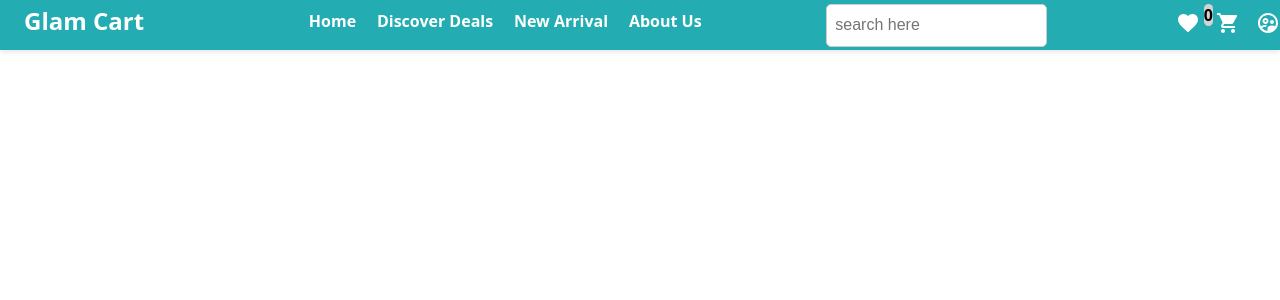
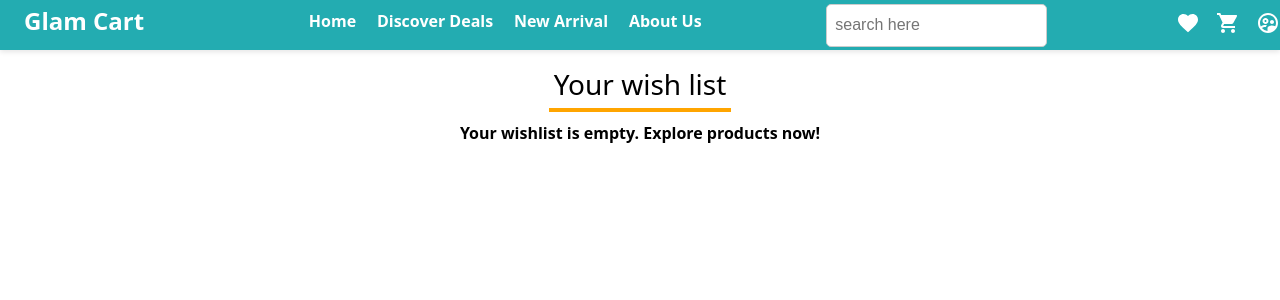
Before and after one commit to akashjadhav09/GlamCart, a React (Vite) app: page /liked-product-page in a window 1280 px wide. Shown: the top 300 px of the page. Built offline with nearby package versions, Linux system fonts and the light colour scheme.

Commit message:
Logic part done.

```diff
--- a/src/navigation/NavigationMenu/Navbar.jsx
+++ b/src/navigation/NavigationMenu/Navbar.jsx
@@ -8,7 +8,7 @@ import './css/NavbarCss.css'
 
 export default function Navbar() {
   const navigate = useNavigate();
-  const { likedProducts } = useContext(ProductContext);
+  const { likedProducts, cartProducts } = useContext(ProductContext);
 
   function openFavProductList(){
     navigate('/liked-product-page')
@@ -52,13 +52,23 @@ export default function Navbar() {
        </div>
 
       <div className="cart-and-profile-icon-wrapper">
-        <div className="cart-icon-wrapper favourite-icon-wrapper">
-        <MdFavorite  className="search-icon" onClick={()=>openFavProductList()}/>
-        <span className="fav-count-label">{likedProducts.length ? likedProducts.length : 0}</span>
+        <div className="cart-icon-wrapper favourite-icon-wrapper" onClick={() => openFavProductList()}>
+          <MdFavorite className="search-icon" />
+          {likedProducts.length ? (
+            <span className="fav-count-label">
+              {likedProducts.length > 0 ? likedProducts.length : 0}
+            </span>
+          ) :null}
         </div>
 
-        <div className="cart-icon-wrapper">
-        <MdShoppingCart className="search-icon" onClick={()=> handleOpenCart()}/>
+        <div className="cart-icon-wrapper" onClick={()=> handleOpenCart()}>
+          <MdShoppingCart className="search-icon -icon-wrapper"/>
+          {cartProducts.length ? (
+            <span className="cart-count-label">
+              {cartProducts.length}
+            </span>
+          ) : null}
+
         </div>
 
         <div className="profile-icon-wrapper">
--- a/src/navigation/NavigationMenu/css/NavbarCss.css
+++ b/src/navigation/NavigationMenu/css/NavbarCss.css
@@ -77,20 +77,29 @@
     border: 1px solid slategray
   }
 
-  .favourite-icon-wrapper {
+  .favourite-icon-wrapper, .cart-icon-wrapper {
     position: relative;
+    display: inline-block;
   }
 
-  .fav-count-label {
+  .fav-count-label, .cart-count-label {
     position: absolute;
-    top: -5px;
-    right: -13px;
-    font-size: 16px;
-    color: black;
-    font-weight: 600;
-    background: lightgray;
-    border-radius: 10px;
-    text-align: center;
+    top: -6px;
+    right: -10px;
+    background: #ff5252;
+    color: #fff;
+    font-size: 12px;
+    font-weight: bold;
+    padding: 2px 6px;
+    border-radius: 50%;
+    min-width: 10px;
+    height: 20px;
+    display: flex;
+    align-items: center;
+    justify-content: center;
+    line-height: 1;
+    box-shadow: 0 0 4px rgba(0, 0, 0, 0.2);
+    z-index: 1;
   }
 
   a:hover {
--- a/src/navigation/NavigationPages/Pages/Css/FavProductPageCss.css
+++ b/src/navigation/NavigationPages/Pages/Css/FavProductPageCss.css
@@ -20,7 +20,7 @@
     transform: translateY(-4px);
   }
 
-  .product-image {
+  .fav-product-image {
     width: 100%;
     height: 200px;
     background: #f9f9f9;
@@ -30,7 +30,7 @@
     overflow: hidden;
   }
 
-  .product-image img {
+  .fav-product-image img {
     width: 100%;
     height: 100%;
     object-fit: cover;
--- a/src/navigation/NavigationPages/Pages/FavProductPage.jsx
+++ b/src/navigation/NavigationPages/Pages/FavProductPage.jsx
@@ -19,7 +19,13 @@ function FavProductPage (){
         setTimeout(() => setToast(null), 1000);
     }
     return(
-        <div className="liked-products-wrapper">
+        <>
+            <div className="cart-label-wrapper">
+                <h3>Your wish list</h3>
+                <h5>{likedProducts.length ? `You have ${likedProducts.length} items in wishlist` : 'Your wishlist is empty. Explore products now!'}</h5>
+            </div>
+
+            <div className="liked-products-wrapper">
 
             {toast && <ToastNotification message={toast} onClose={() => setToast(null)} isDeleted={true}/>}
 
@@ -29,7 +35,7 @@ function FavProductPage (){
                     <AiFillDelete />
                 </div>
 
-                <div className="product-image">
+                <div className="fav-product-image">
                     <img src={product.thumbnail} alt={product.title} />
                 </div>
                 <div className="product-info">
@@ -46,6 +52,9 @@ function FavProductPage (){
                 </div>
             ))}
             </div>
+
+        </>
+
     )
 }
 
```
